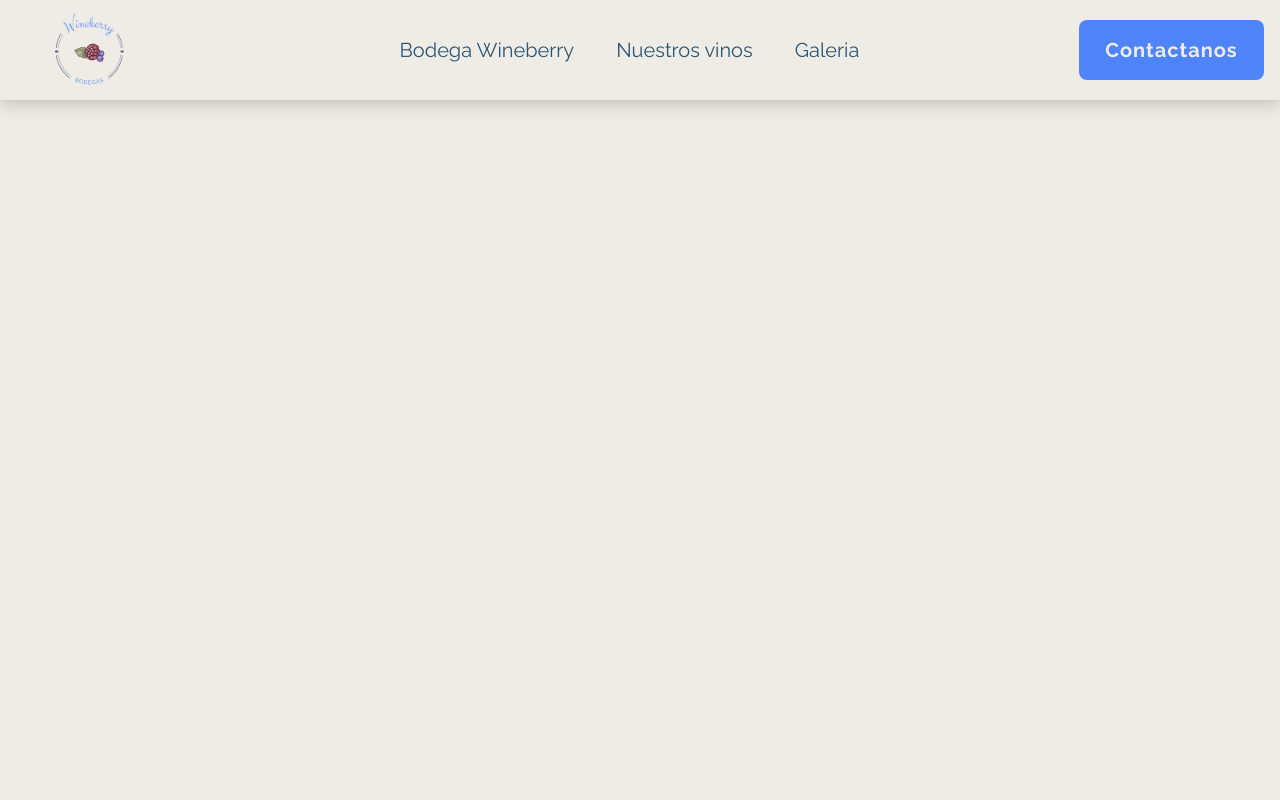
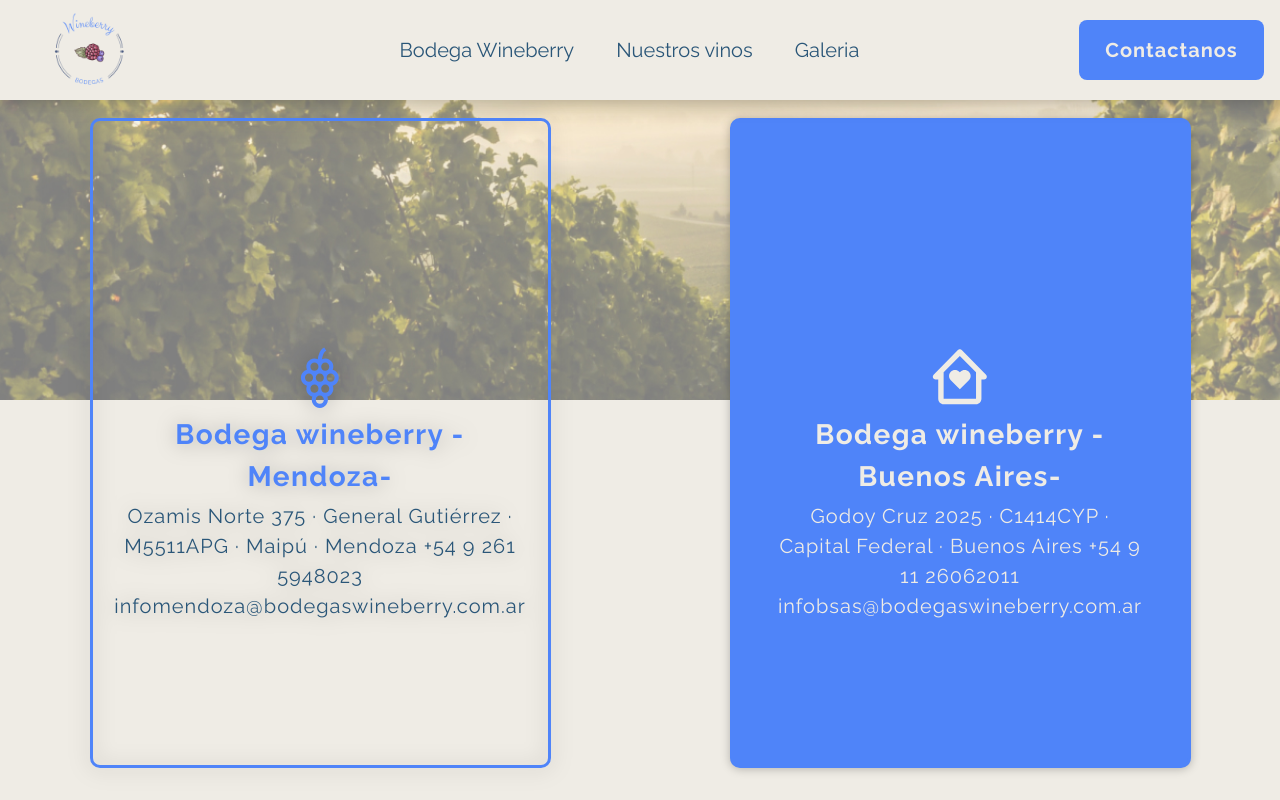
Before and after one commit to frontendcafe/cmyk-blueberry, a React (Create React App) app: page / in a window 1280 px wide. Built offline with nearby package versions, Linux system fonts and the light colour scheme.

Commit message:
Agregue sucursales al App.js y le puse una key a las cards

```diff
--- a/src/App.js
+++ b/src/App.js
@@ -1,9 +1,11 @@
 import Navbar from "./components/Navbar";
+import Sucursales from "./views/sucursales/index.js"
 
 function App() {
   return (
     <div className="App">
       <Navbar/>
+      <Sucursales></Sucursales>
     </div>
   );
 }
--- a/src/views/sucursales/index.js
+++ b/src/views/sucursales/index.js
@@ -12,6 +12,7 @@ const Sucursales = () => {
         variant={index % 2 === 0 ? "transparent" : "color"}
         title={card.title}
         body={card.description}
+        key={index}
         ></CardStore>
         )}
       </div>
```
